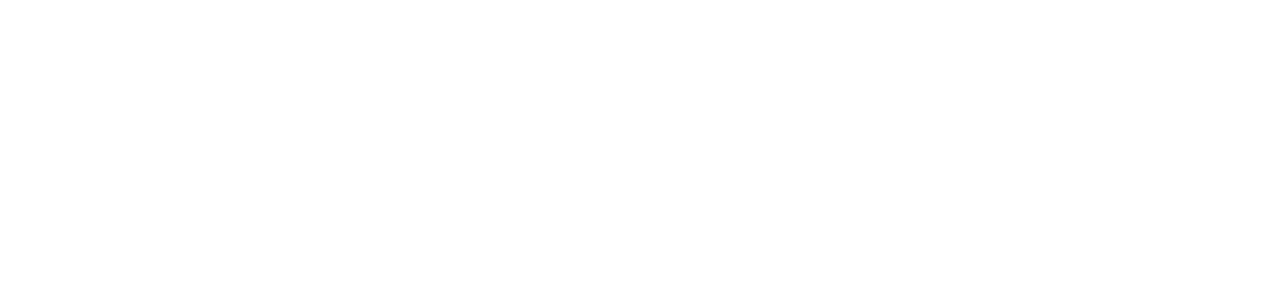
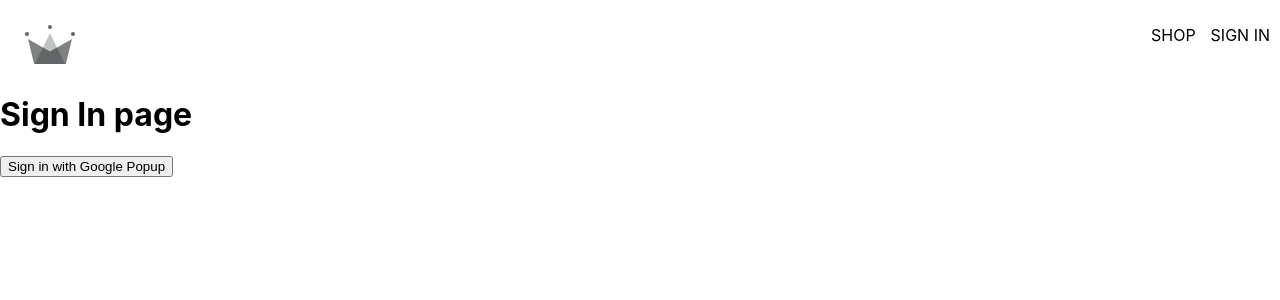
Before and after one commit to wattychen/TopShop, a React (Create React App) app: page /sign-in in a window 1280 px wide. Before the commit this address had no page. Shown: the top 300 px of the page. Built offline with nearby package versions, Linux system fonts and the light colour scheme.

Commit message:
set up firebase sign in with Google acct

```diff
--- a/package.json
+++ b/package.json
@@ -6,6 +6,7 @@
     "@testing-library/jest-dom": "^5.16.5",
     "@testing-library/react": "^13.4.0",
     "@testing-library/user-event": "^13.5.0",
+    "firebase": "^9.11.0",
     "react": "^18.2.0",
     "react-dom": "^18.2.0",
     "react-router-dom": "^6.4.2",
--- a/src/App.js
+++ b/src/App.js
@@ -1,7 +1,7 @@
-import Navigation from "./routes/navigation/navigation.component"
+import Navigation from "./routes/navigation/navigation.component";
 import Home from "./routes/home/home.component";
-import { Routes, Route, Outlet } from "react-router-dom";
-
+import SignIn from "./routes/sign-in/sign-in.component";
+import { Routes, Route } from "react-router-dom";
 
 const Shop = () => {
   return <h1>I am the shop page</h1>;
@@ -13,6 +13,7 @@
       <Route path="/" element={<Navigation />}>
         <Route index element={<Home />} />
         <Route path="shop" element={<Shop />} />
+        <Route path="sign-in" element={<SignIn />} />
       </Route>
     </Routes>
   );
--- a/src/index.scss
+++ b/src/index.scss
@@ -1,13 +1,22 @@
 body {
   margin: 0;
-  font-family: -apple-system, BlinkMacSystemFont, 'Segoe UI', 'Roboto', 'Oxygen',
-    'Ubuntu', 'Cantarell', 'Fira Sans', 'Droid Sans', 'Helvetica Neue',
+  font-family: -apple-system, BlinkMacSystemFont, "Segoe UI", "Roboto", "Oxygen",
+    "Ubuntu", "Cantarell", "Fira Sans", "Droid Sans", "Helvetica Neue",
     sans-serif;
   -webkit-font-smoothing: antialiased;
   -moz-osx-font-smoothing: grayscale;
 }
 
 code {
-  font-family: source-code-pro, Menlo, Monaco, Consolas, 'Courier New',
+  font-family: source-code-pro, Menlo, Monaco, Consolas, "Courier New",
     monospace;
 }
+
+a {
+  text-decoration: none;
+  color: black;
+}
+
+* {
+  box-sizing: border-box;
+}
--- a/src/routes/navigation/navigation.component.jsx
+++ b/src/routes/navigation/navigation.component.jsx
@@ -1,6 +1,7 @@
 import { Fragment } from "react";
 import { Outlet, Link } from "react-router-dom";
-import { ReactComponent as ShopStore } from "../../assets/Simple-Isometric-Store-3.svg";
+import { ReactComponent as ShopStore } from "../../assets/crown.svg";
+import "./navigation.styles.scss";
 
 const Navigation = () => {
   return (
@@ -14,6 +15,9 @@
           <Link className="nav-link" to="/shop">
             SHOP
           </Link>
+          <Link className="sign-in-link" to="/sign-in">
+            SIGN IN
+          </Link>
         </div>
       </div>
       <Outlet />
--- /dev/null
+++ b/src/routes/navigation/navigation.styles.scss
@@ -0,0 +1,27 @@
+.navigation {
+  height: 70px;
+  width: 100%;
+  display: flex;
+  justify-content: space-between;
+  margin-bottom: 25px;
+
+  .logo-container {
+    height: 100%;
+    width: 70px;
+    padding: 25px;
+  }
+
+  .nav-links-container {
+    width: 50%;
+    height: 100%;
+    display: flex;
+    align-items: center;
+    justify-content: flex-end;
+    margin-right: 10px;
+
+    .nav-link {
+      padding: 10px 15px;
+      cursor: pointer;
+    }
+  }
+}
--- /dev/null
+++ b/src/routes/sign-in/sign-in.component.jsx
@@ -0,0 +1,20 @@
+import {
+  signInWithGooglePopup,
+  createUserDocumentFromAuth,
+} from "../../utils/firebase/firebase.utils";
+
+const SignIn = () => {
+  const logGoogleUser = async () => {
+    const { user } = await signInWithGooglePopup();
+    const userDocRef = await createUserDocumentFromAuth(user);
+  };
+
+  return (
+    <div>
+      <h1>Sign In page</h1>
+      <button onClick={logGoogleUser}>Sign in with Google Popup</button>
+    </div>
+  );
+};
+
+export default SignIn;
--- /dev/null
+++ b/src/utils/firebase/firebase.utils.js
@@ -0,0 +1,57 @@
+import { initializeApp } from "firebase/app";
+import {
+  getAuth,
+  signInWithRedirect,
+  signInWithPopup,
+  GoogleAuthProvider,
+} from "firebase/auth";
+import { getFirestore, doc, getDoc, setDoc } from "firebase/firestore";
+
+const firebaseConfig = {
+  apiKey: "AIzaSyC7ccjr6EB9ek2UkTnJLrw6DJ4mcoFrZCk",
+  authDomain: "urban-clothing-db-8ebf7.firebaseapp.com",
+  projectId: "urban-clothing-db-8ebf7",
+  storageBucket: "urban-clothing-db-8ebf7.appspot.com",
+  messagingSenderId: "800853820369",
+  appId: "1:800853820369:web:ebea1df8e3d4902ba396f0",
+};
+
+// Initialize Firebase
+const firebaseApp = initializeApp(firebaseConfig);
+
+const provider = new GoogleAuthProvider();
+
+provider.setCustomParameters({
+  prompt: "select_account",
+});
+
+export const auth = getAuth();
+export const signInWithGooglePopup = () => signInWithPopup(auth, provider);
+
+export const db = getFirestore();
+
+export const createUserDocumentFromAuth = async (userAuth) => {
+  const userDocRef = doc(db, "users", userAuth.uid);
+  console.log(userDocRef);
+
+  const userSnapshot = await getDoc(userDocRef);
+  console.log(userSnapshot);
+  console.log(userSnapshot.exists());
+
+  if (!userSnapshot.exists()) {
+    const { displayName, email } = userAuth;
+    const createdAt = new Date();
+
+    try {
+      await setDoc(userDocRef, {
+        displayName,
+        email,
+        createdAt,
+      });
+    } catch (error) {
+      console.log("error creating the user", error.message);
+    }
+  }
+
+  return userDocRef;
+};
```
Also changed, not shown: 1 other file (tests, documents, lock files or other folders).
